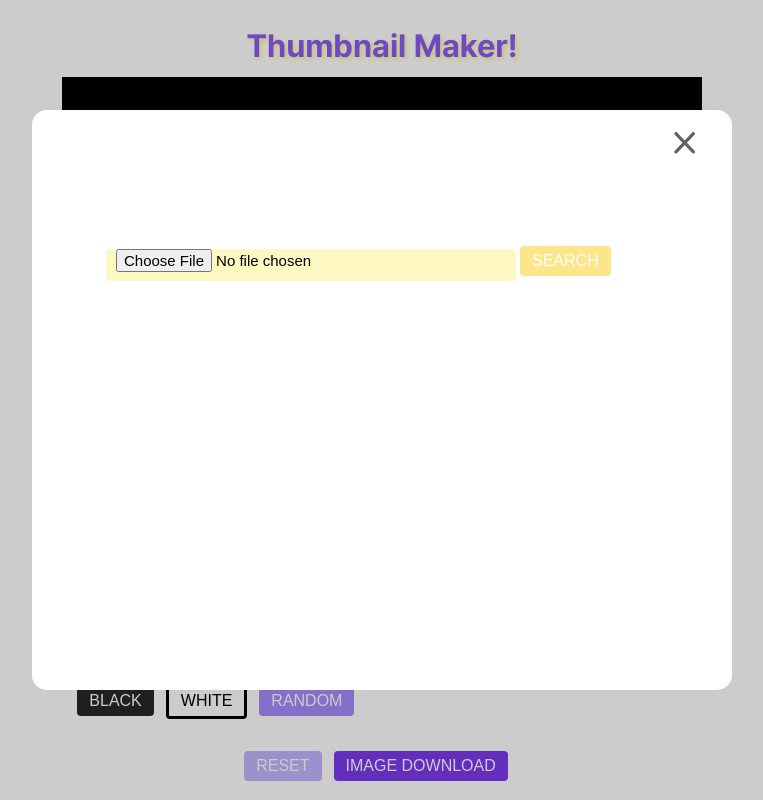
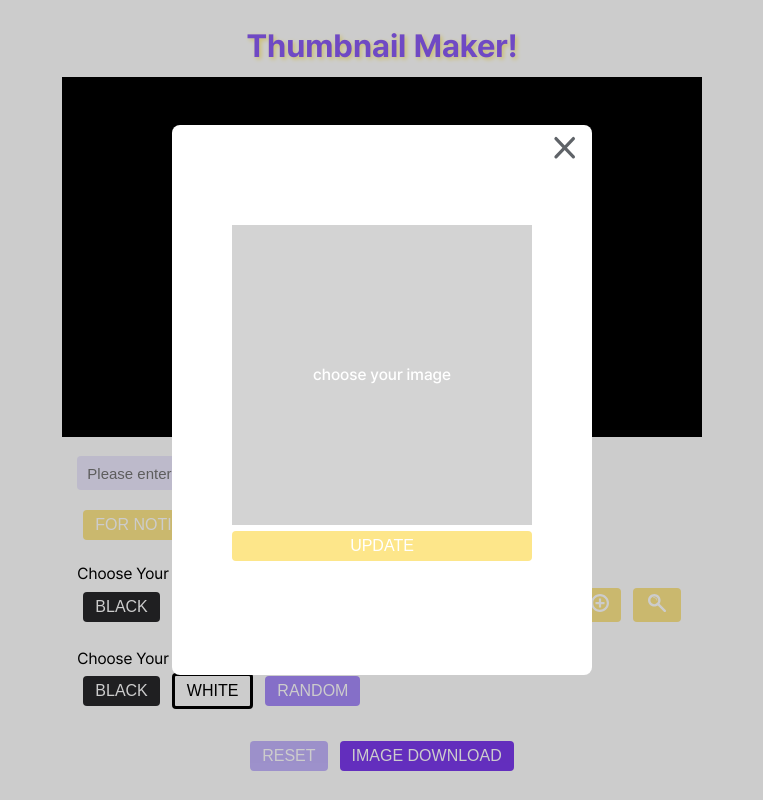
Before and after one commit to Lee-Yeseul/thumbnail_maker, a React (Vite) app: page / in a window 1280 px wide. Both pictures are taken after a click on the button 851 px from the left and 615 px from the top of the page. Shown: the whole page, without its empty margins (258-1021 px from the left). Built offline with nearby package versions, Linux system fonts and the light colour scheme; no server answers.

Commit message:
feature : custom image modal에 image preview 기능 추가

```diff
--- a/src/components/AddCustomImageModal.tsx
+++ b/src/components/AddCustomImageModal.tsx
@@ -4,28 +4,37 @@ import Button from '@components/common/Button';
 import Modal from '@components/common/Modal';
 import { encodeFileToBase64 } from '@src/utils';
 
-const StyledInput = styled.input`
-  width: 400px;
-  height: 32px;
-  margin: 4px;
-  font-size: 15px;
-  border: 0;
-  border-radius: 4px;
-  outline: none;
-  padding-left: 10px;
-  background-color: #fef9c3;
+const Input = styled.input`
+  display: none;
+`;
+
+const Container = styled.div`
+  display: flex;
+  flex-direction: column;
+  justify-content: center;
+  align-items: center;
+`;
+
+const ImgPreview = styled.label`
+  width: 300px;
+  height: 300px;
+  display: flex;
+  justify-content: center;
+  align-items: center;
+  color: white;
+  background-color: lightgray;
+  font-weight: 500;
+  &:hover {
+    cursor: pointer;
+    background: gray;
+    transition: 0.5s;
+  }
 `;
 
 type ImageSearchModalProps = {
   onClose: () => void;
   setBackgroundImg: (url: string) => void;
 };
-/**
- * @todo
- * open image가 아닐 경우 html2canvas로 다운로드가 안됨
- * 해당 부분 에러 처리하기
- *
- */
 
 export default function AddCustomImageModal({
   onClose,
@@ -45,21 +54,30 @@ export default function AddCustomImageModal({
   };
 
   return (
-    <Modal onClose={onClose}>
-      <div>
-        <StyledInput
-          type="file"
-          accept="image/*"
-          onChange={(e) => handleImgUpload(e)}
-          placeholder="Please enter a background image."
-        />
-        <Button type="submit" onClick={handleSubmit} variant="yellow">
-          Search
+    <Modal onClose={onClose} width="420px">
+      <Container>
+        <ImgPreview htmlFor="img-picker">
+          <Input
+            id="img-picker"
+            type="file"
+            accept="image/*"
+            onChange={(e) => handleImgUpload(e)}
+          />
+          {previewImg ? (
+            <img src={previewImg} width="300" />
+          ) : (
+            <div>choose your image</div>
+          )}
+        </ImgPreview>
+        <Button
+          type="submit"
+          onClick={handleSubmit}
+          variant="yellow"
+          width="300px"
+        >
+          update
         </Button>
-      </div>
-      <div>
-        <img src={previewImg} />
-      </div>
+      </Container>
     </Modal>
   );
 }
--- a/src/components/TextInput.tsx
+++ b/src/components/TextInput.tsx
@@ -14,7 +14,7 @@ const StyledInput = styled.input`
 `;
 
 const Container = styled.div`
-  margin-bottom: 20px;
+  margin-bottom: 10px;
 `;
 
 type TextInputProps = {
--- a/src/components/common/Button.tsx
+++ b/src/components/common/Button.tsx
@@ -5,6 +5,7 @@ import { colorPaletteValue } from '@src/assets/colorPalette';
 
 type StyledBtnProps = {
   readonly variant: ColorPalette;
+  readonly width: string;
 };
 
 type ButtonProps = {
@@ -12,6 +13,7 @@ type ButtonProps = {
   variant: ColorPalette;
   onClick?: () => void;
   type?: 'submit' | 'button' | 'reset';
+  width?: string;
 };
 
 const hoverBackgroundColor = {
@@ -28,8 +30,9 @@ const hoverBackgroundColor = {
 };
 
 const StyleBtn = styled.button<StyledBtnProps>`
+  width: ${(props) => (props.width ? props.width : '')};
   padding: 6px 12px;
-  margin: 6px 12px 6px 0;
+  margin: 6px;
   border-radius: 4px;
   font-size: 1rem;
   text-transform: uppercase;
@@ -48,9 +51,10 @@ export default function Button({
   variant,
   onClick,
   type = 'button',
+  width = '',
 }: ButtonProps) {
   return (
-    <StyleBtn variant={variant} onClick={onClick} type={type}>
+    <StyleBtn variant={variant} onClick={onClick} type={type} width={width}>
       {children}
     </StyleBtn>
   );
--- a/src/components/common/Modal.tsx
+++ b/src/components/common/Modal.tsx
@@ -7,6 +7,11 @@ import useOutSideClick from '@src/hooks/useOutSideClick';
 type ModalProps = {
   onClose: () => void;
   children: ReactNode;
+  width?: string;
+};
+
+type ModalWrapperProps = {
+  width: string;
 };
 
 const Overlay = styled.div`
@@ -21,10 +26,10 @@ const Overlay = styled.div`
   z-index: 9999;
 `;
 
-const ModalWrapper = styled.div`
-  width: 700px;
+const ModalWrapper = styled.div<ModalWrapperProps>`
+  width: ${(props) => props.width};
   height: fit-content;
-  border-radius: 15px;
+  border-radius: 8px;
   background-color: #fff;
   position: absolute;
   top: 50%;
@@ -34,9 +39,9 @@ const ModalWrapper = styled.div`
 
 const CloseButton = styled.div`
   float: right;
-  width: 40px;
-  height: 40px;
-  margin: 20px;
+  width: 30px;
+  height: 30px;
+  margin: 10px;
   cursor: pointer;
   i {
     color: #5d5d5d;
@@ -64,7 +69,11 @@ const Contents = styled.div`
   }
 `;
 
-export default function Modal({ onClose, children }: ModalProps) {
+export default function Modal({
+  onClose,
+  children,
+  width = '700px',
+}: ModalProps) {
   const modalRef = useRef(null);
   const handleClose = () => {
     onClose?.();
@@ -86,7 +95,7 @@ export default function Modal({ onClose, children }: ModalProps) {
   return (
     <ModalContainer>
       <Overlay>
-        <ModalWrapper ref={modalRef} id="scrollRoot">
+        <ModalWrapper ref={modalRef} id="scrollRoot" width={width}>
           <CloseButton onClick={handleClose}>
             <CloseIcon />
           </CloseButton>
```
Also changed, not shown: 1 other file (tests, documents, lock files or other folders).
